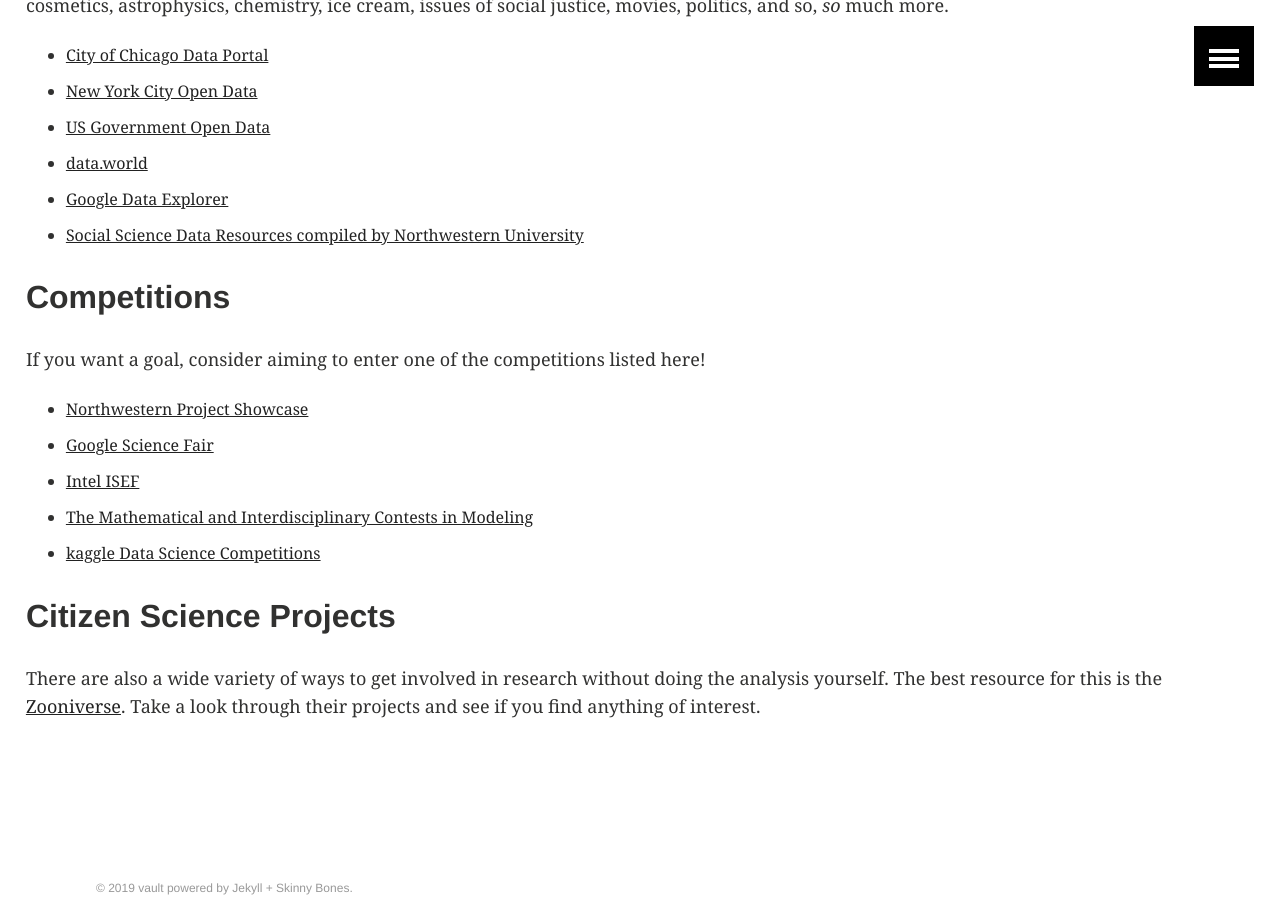
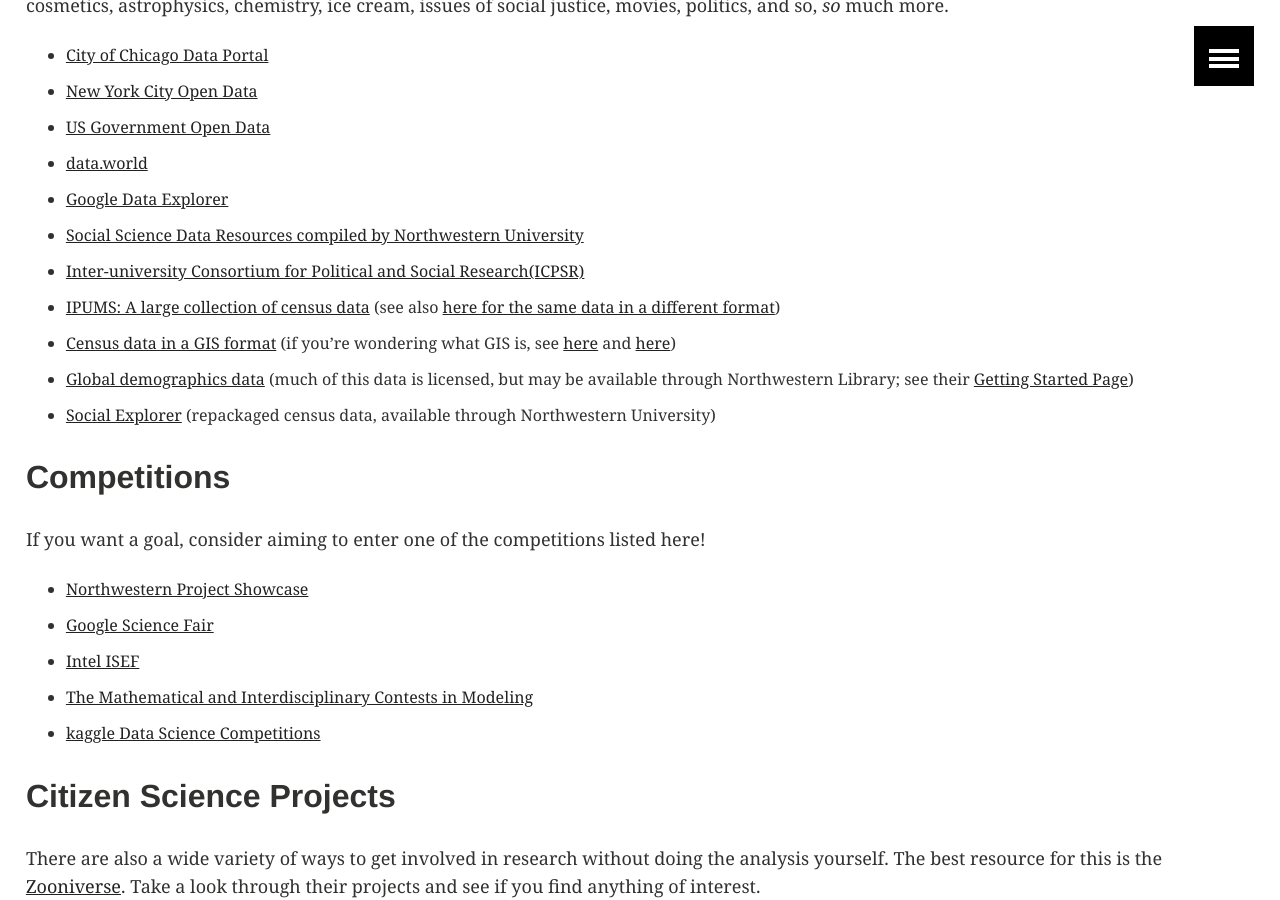
Before and after one commit to avault/avault.github.io, a Jekyll site: the page built from resources.md, in a window 1280 px wide and 900 px high, scrolled down 929 px. Built offline with Jekyll 4.4.1, drawn with Linux system fonts in a browser that asks for light colours.

Commit message:
Added more data banks.

```diff
--- a/resources.md
+++ b/resources.md
@@ -43,6 +43,11 @@ These datasets are about music, video games, sports, art, cars, cosmetics, astro
 * [data.world](https://data.world/)
 * [Google Data Explorer](https://www.google.com/publicdata/directory)
 * [Social Science Data Resources compiled by Northwestern University](https://libguides.northwestern.edu/data)
+* [Inter-university Consortium for Political and Social Research(ICPSR)](https://www.icpsr.umich.edu/icpsrweb/)
+* [IPUMS: A large collection of census data](https://www.ipums.org/) (see also [here for the same data in a different format](https://www.census.gov/programs-surveys/acs))
+* [Census data in a GIS format](https://www.census.gov/geo/maps-data/data/tiger.html) (if you're wondering what GIS is, see [here](https://www.esri.com/en-us/what-is-gis/overview) and [here](http://www.data-analysis-in-python.org/t_gis.html))
+* [Global demographics data](https://www.esri.com/en-us/arcgis/products/esri-demographics/overview) (much of this data is licensed, but may be available through Northwestern Library; see their [Getting Started Page](https://www.esri.com/en-us/arcgis/products/esri-demographics/get-started))
+* [Social Explorer](https://www.socialexplorer.com/) (repackaged census data, available through Northwestern University)
 
 ## Competitions
 
```
